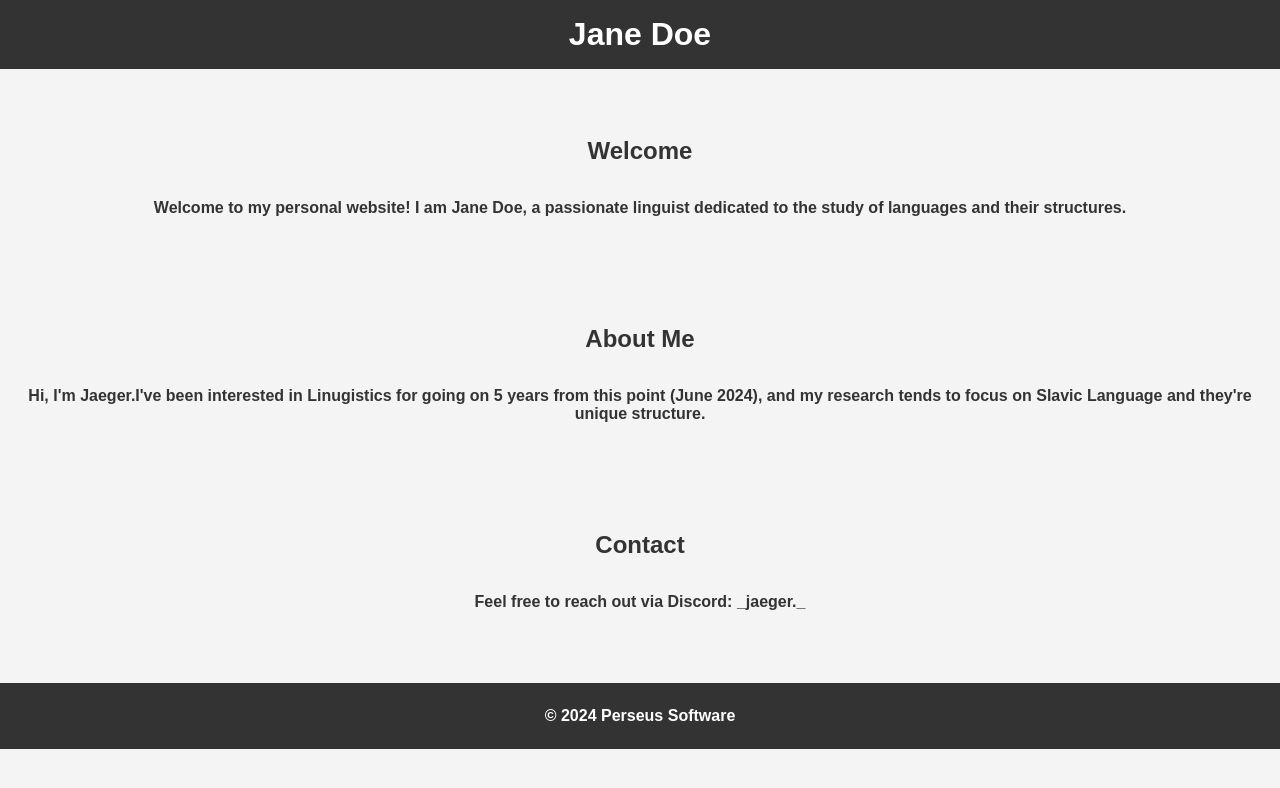
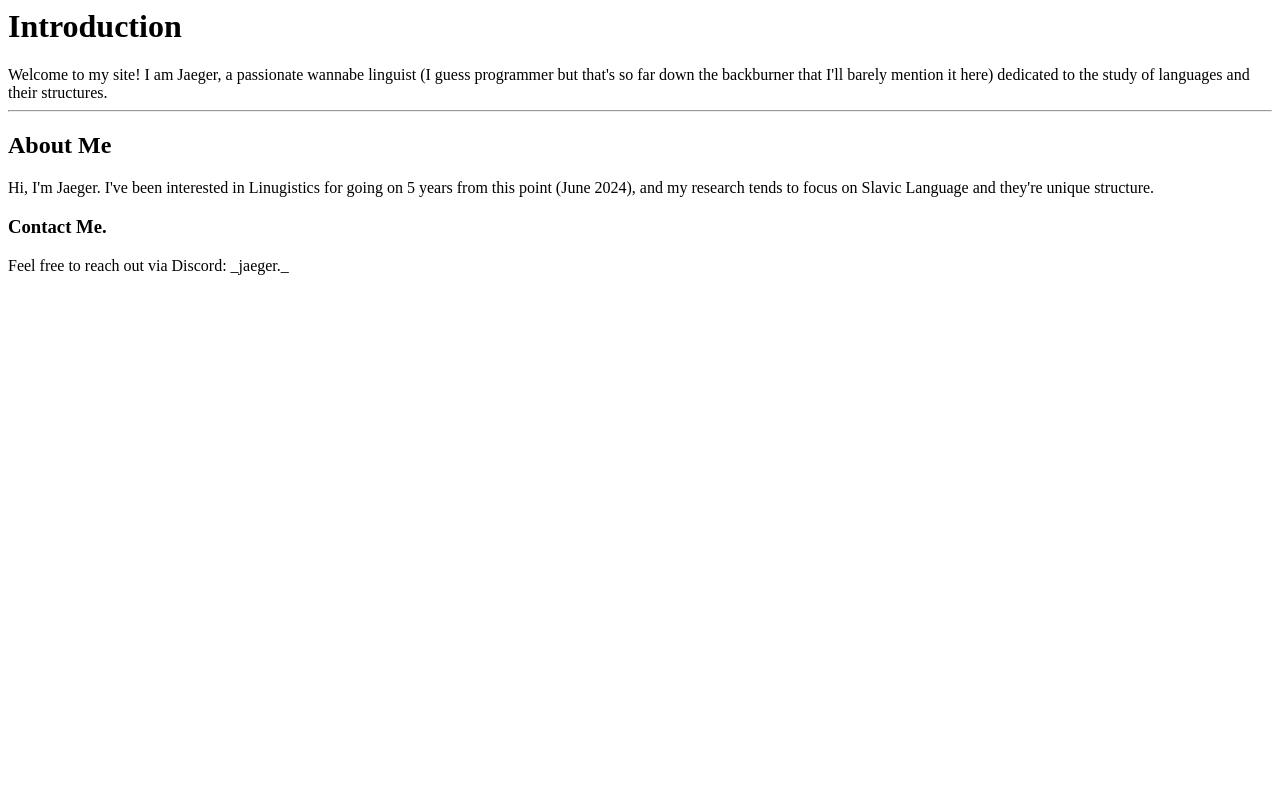
Before and after one commit to TheGreatJaeger/jaeger.dev, a plain HTML site: page index.html in a window 1280 px wide. Drawn offline with Linux system fonts and the light colour scheme.

Commit message:
Update index.html

```diff
--- a/index.html
+++ b/index.html
@@ -1,90 +1,27 @@
-<!DOCTYPE html>
-<html lang="en">
+<html>
+
 <head>
-    <meta charset="UTF-8">
-    <meta name="viewport" content="width=device-width, initial-scale=1.0">
-    <title>Jaeger | Linguist and sometimes programmer I guess</title>
-    <style>
-        body {
-            font-family: Arial, sans-serif;
-            margin: 0;
-            padding: 0;
-            background-color: #f4f4f4;
-            color: #333;
-            text-align: center;
-        }
+    <title>Jaeger | Linguist and Sometimes programmer I guess</title>
 
-        header {
-            background: #333;
-            color: #fff;
-            padding: 1rem 0;
-        }
+    <meta name="theme-color" content="#7289da">
+    <meta name="description" content="Jaeger's personal site">
+</head>
 
-        header h1 {
-            margin: 0;
-            font-size: 2rem;
-        }
+<body>
+    <h1>Introduction</h1>
 
-        section {
-            padding: 2rem 1rem;
-            margin: 1rem 0;
-        }
+    <div>
+        Welcome to my site! I am Jaeger, a passionate wannabe linguist (I guess programmer but that's so far down the backburner that I'll barely mention it here) dedicated to the study of languages and their structures.
+    </div>
 
-        h2 {
-            color: #333;
-            border-bottom: 2px solid #f4f4f4;
-            padding-bottom: 0.5rem;
-            display: inline-block;
-            margin-bottom: 1rem;
-            font-size: 1.5rem;
-        }
+    <hr>
 
-        p, ul {
-            font-weight: bold;
-            margin: 0.5rem 0;
-        }
+<h2>About Me</h2>
+    <p>
+Hi, I'm Jaeger. I've been interested in Linugistics for going on 5 years from this point (June 2024), and my research tends to focus on Slavic Language and they're unique structure.
+    </p>
+<h3>Contact Me.</h3>
+    <p>Feel free to reach out via Discord: _jaeger._</p>
+</body>
 
-        ul {
-            list-style: none;
-            padding: 0;
-        }
-
-        footer {
-            background: #333;
-            color: #fff;
-            padding: 1rem 0;
-            margin-top: 2rem;
-        }
-
-        a {
-            color: #333;
-            text-decoration: none;
-            font-weight: bold;
-        }
-    </style>
-</head>
-<body>
-    <header>
-        <h1>Jane Doe</h1>
-    </header>
-
-    <section id="home">
-        <h2>Welcome</h2>
-        <p>Welcome to my personal website! I am Jane Doe, a passionate linguist dedicated to the study of languages and their structures.</p>
-    </section>
-
-    <section id="about">
-        <h2>About Me</h2>
-        <p>Hi, I'm Jaeger.I've been interested in Linugistics for going on 5 years from this point (June 2024), and my research tends to focus on Slavic Language and they're unique structure.</p>
-    </section>
-
-    <section id="contact">
-        <h2>Contact</h2>
-        <p>Feel free to reach out via Discord: _jaeger._</p>
-    </section>
-
-    <footer>
-        <p>&copy; 2024 Perseus Software</p>
-    </footer>
-</body>
 </html>
```
